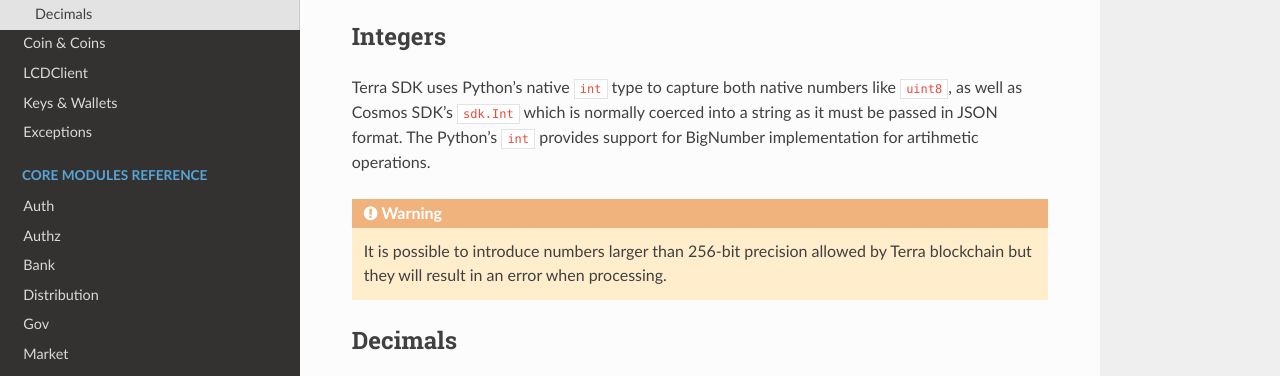
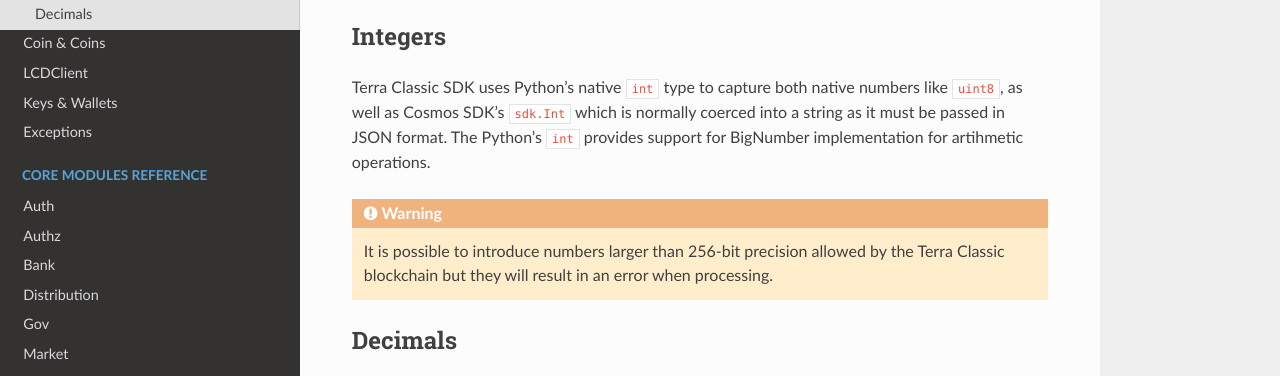
Before and after one commit to geoffmunn/terra.py, a Sphinx documentation site: the page built from docs/common/numeric.rst, in a window 1280 px wide and 933 px high, cut to the strip 264-640 px from the top of the window. Built offline with Sphinx 7.4.7 and the Read the Docs theme 2.0.0, drawn with Linux system fonts in a browser that asks for light colours; pages that are not in the unit, such as notebooks, are missing from menus.

Commit message:
Wording improved

```diff
--- a/docs/common/numeric.rst
+++ b/docs/common/numeric.rst
@@ -9,12 +9,12 @@
 Integers
 --------
 
-Terra SDK uses Python's native ``int`` type to capture both native numbers like ``uint8``, as well
+Terra Classic SDK uses Python's native ``int`` type to capture both native numbers like ``uint8``, as well
 as Cosmos SDK's ``sdk.Int`` which is normally coerced into a string as it must be passed in JSON format.
 The Python's ``int`` provides support for BigNumber implementation for artihmetic operations.
 
 .. warning::
-    It is possible to introduce numbers larger than 256-bit precision allowed by Terra blockchain but
+    It is possible to introduce numbers larger than 256-bit precision allowed by the Terra Classic blockchain but
     they will result in an error when processing.
 
 
```
